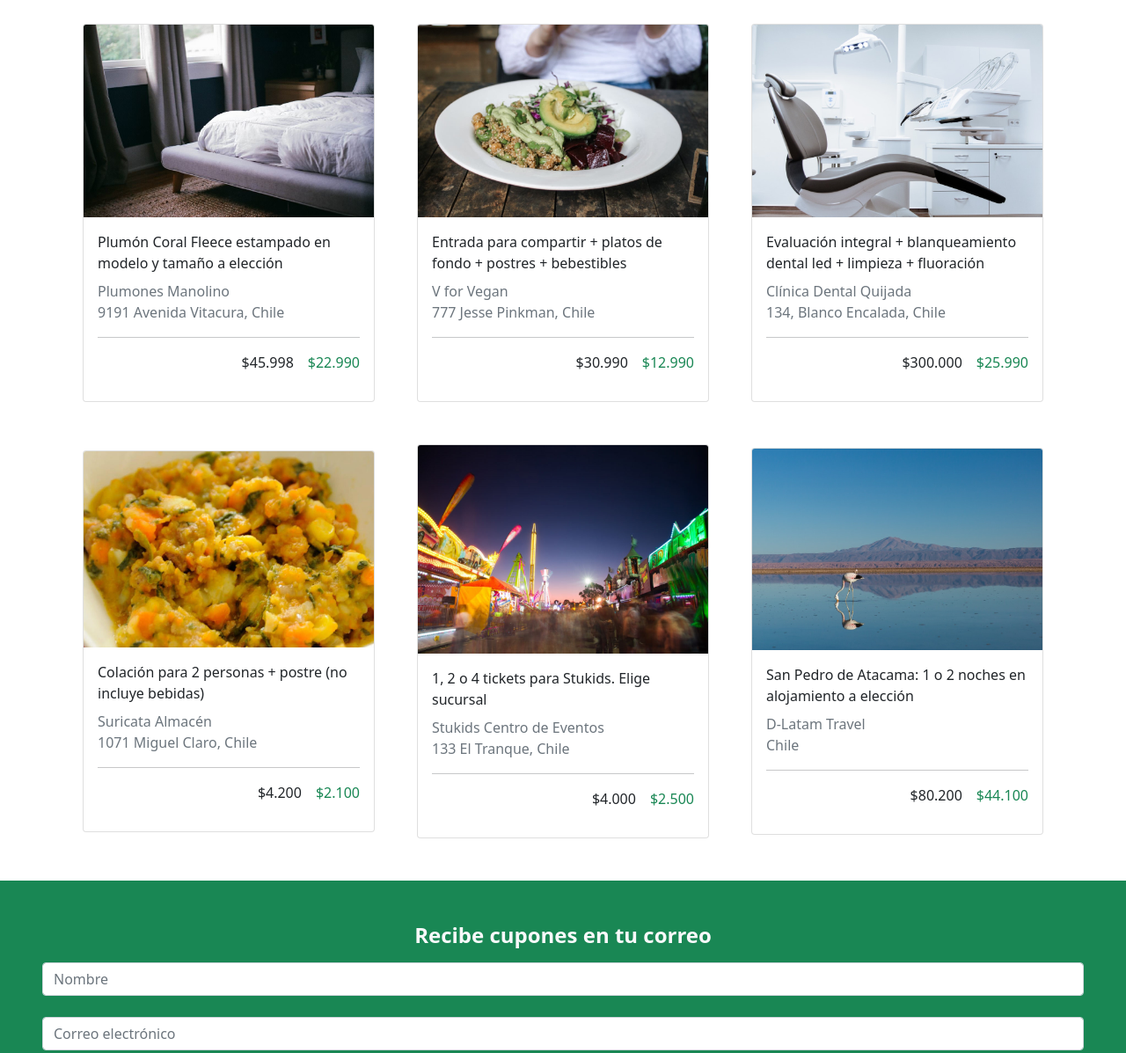
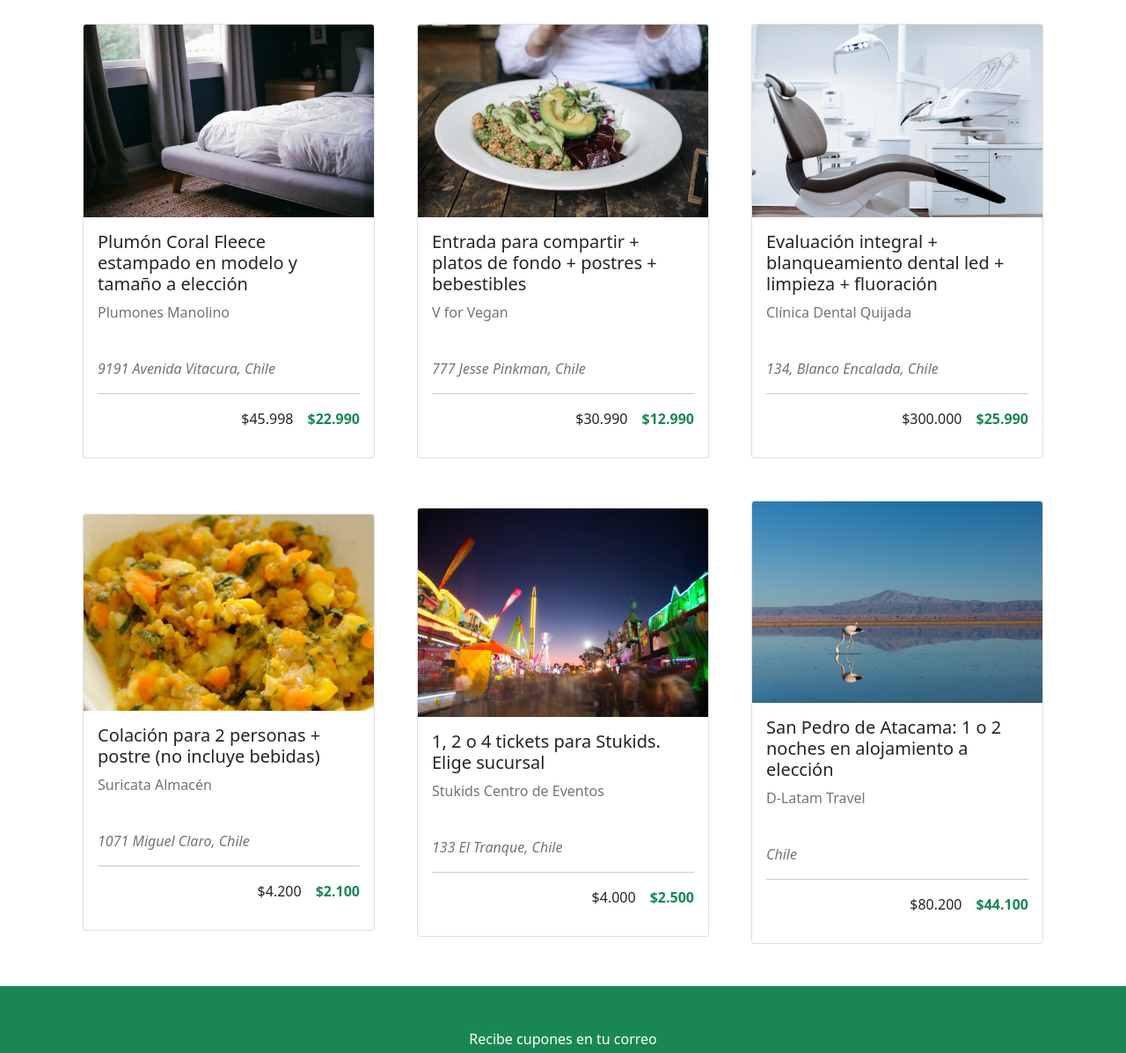
Before and after one commit to luisCastroMarquez/Bootstrap_Cuppon, a plain HTML site: page index.html in a window 1280 px wide. Shown: the part 77-1274 px from the top of the page at 88% size. Drawn offline with Linux system fonts and the light colour scheme.

Commit message:
se modifican las card, h5,p,i y se eliminan espacios

```diff
--- a/index.html
+++ b/index.html
@@ -10,7 +10,6 @@
 
     <nav class="navbar navbar-expand-lg navbar-dark bg-success">
         <div class="container-fluid">
-
             <a class="navbar-brand" href="#">
             <img src="assets/img/logo-white.png" alt="" width="86" height="25">
             </a>
@@ -29,12 +28,10 @@
               <li class="nav-item">
                 <a class="nav-link" href="#">Pricing</a>
               </li>
-
               <li class="nav-item">
                 <a class="nav-link disabled">Disabled</a>
               </li>
             </ul>
-
           </div>
         </div>
       </nav>
@@ -44,14 +41,13 @@
       <div class="card card-width">
             <img src="assets/img/cupon-1.jpg" class="card-img-top" alt="imagen de cupones">
             <div class="card-body">
-              <p class="card-title">Plumón Coral Fleece estampado en modelo y tamaño a elección</p>
-          <h7 class="card-text text-secondary">Plumones Manolino</h7><br>
-          <h7 class="card-text text-secondary"><i class="fa-solid fa-location-dot fa-2xs"></i> 9191 Avenida Vitacura, Chile</h7>
+              <h5 class="card-title">Plumón Coral Fleece estampado en modelo y tamaño a elección</h5>
+              <p class="card-text text-secondary">Plumones Manolino</p><br>
+              <i class="card-text text-secondary"><i class="fa-solid fa-location-dot fa-2xs"></i> 9191 Avenida Vitacura, Chile</i>
               <hr>
               <div class="d-flex justify-content-end gap-3">
                   <p>$45.998</p>
-                <p class="text-success">$22.990</p>
-
+                  <p class="text-success"><strong>$22.990</strong></p>
               </div>
             </div>
           </div>
@@ -61,13 +57,13 @@
           <div class="card card-width">
             <img src="./assets/img/cupon-2.jpg" class="card-img-top" alt="Plato Comida">
             <div class="card-body">
-              <p class="card-title">Entrada para compartir + platos de fondo + postres + bebestibles</p>
-              <h7 class="card-text text-secondary">V for Vegan</h7><br>
-              <h7 class="card-text text-secondary"><i class="fa-solid fa-location-dot fa-2xs"></i> 777 Jesse Pinkman, Chile</h7>
+              <h5 class="card-title">Entrada para compartir + platos de fondo + postres + bebestibles</h5>
+              <p class="card-text text-secondary">V for Vegan</p><br>
+              <i class="card-text text-secondary"><i class="fa-solid fa-location-dot fa-2xs"></i> 777 Jesse Pinkman, Chile</i>
               <hr>
               <div class="d-flex justify-content-end gap-3">
                 <p>$30.990</p>
-                <p class="text-success">$12.990</p>
+                <p class="text-success"><strong>$12.990</strong></p>
               </div>
             </div>
           </div>
@@ -76,13 +72,13 @@
           <div class="card card-width">
             <img src="./assets/img/cupon-3.jpg" class="card-img-top" alt="Consulta Dental">
             <div class="card-body">
-              <p class="card-title">Evaluación integral + blanqueamiento dental led + limpieza + fluoración</p>
-              <h7 class="card-text text-secondary">Clínica Dental Quijada</h7><br>
-              <h7 class="card-text text-secondary"><i class="fa-solid fa-location-dot fa-2xs"></i> 134, Blanco Encalada, Chile</h7>
+              <h5 class="card-title">Evaluación integral + blanqueamiento dental led + limpieza + fluoración</h5>
+              <p class="card-text text-secondary">Clínica Dental Quijada</p><br>
+              <i class="card-text text-secondary"><i class="fa-solid fa-location-dot fa-2xs"></i> 134, Blanco Encalada, Chile</i>
               <hr>
               <div class="d-flex justify-content-end gap-3">
                 <p>$300.000</p>
-                <p class="text-success">$25.990</p>
+                <p class="text-success"><strong>$25.990</strong></p>
               </div>
             </div>
           </div>
@@ -93,13 +89,13 @@
             <div class="card card-width">
               <img src="./assets/img/cupon-4.jpg" class="card-img-top" alt="Charquican"  width="300" height="223">
               <div class="card-body">
-                <p class="card-title">Colación para 2 personas + postre (no incluye bebidas)</p>
-                <h7 class="card-text text-secondary">Suricata Almacén</h7><br>
-                <h7 class="card-text text-secondary"><i class="fa-solid fa-location-dot fa-2xs"></i> 1071 Miguel Claro, Chile</h7>
+                <h5 class="card-title">Colación para 2 personas + postre (no incluye bebidas)</h5>
+                <p class="card-text text-secondary">Suricata Almacén</p><br>
+                <i class="card-text text-secondary"><i class="fa-solid fa-location-dot fa-2xs"></i> 1071 Miguel Claro, Chile</i>
                 <hr>
                 <div class="d-flex justify-content-end gap-3">
                   <p>$4.200</p>
-                  <p class="text-success">$2.100</p>
+                  <p class="text-success"><strong>$2.100</strong></p>
                 </div>
               </div>
             </div>
@@ -108,13 +104,13 @@
             <div class="card card-width">
               <img src="./assets/img/cupon-5.jpg" class="card-img-top" alt="Foto de parque de diversiones" width="300" height="237">
               <div class="card-body">
-                <p class="card-title">1, 2 o 4 tickets para Stukids. Elige sucursal </p>
-                <h7 class="card-text text-secondary">Stukids Centro de Eventos</h7><br>
-                <h7 class="card-text text-secondary"><i class="fa-solid fa-location-dot fa-2xs"></i> 133 El Tranque, Chile</h7>
+                <h5 class="card-title">1, 2 o 4 tickets para Stukids. Elige sucursal </h5>
+                <p class="card-text text-secondary">Stukids Centro de Eventos</p><br>
+                <i class="card-text text-secondary"><i class="fa-solid fa-location-dot fa-2xs"></i> 133 El Tranque, Chile</i>
                 <hr>
                 <div class="d-flex justify-content-end gap-3">
                   <p>$4.000</p>
-                  <p class="text-success">$2.500</p>
+                  <p class="text-success"><strong>$2.500</strong></p>
                 </div>
               </div>
             </div>
@@ -123,13 +119,13 @@
             <div class="card card-width">
               <img src="./assets/img/cupon-6.jpg" class="card-img-top" alt="Flamenco San Pedro" width="300" height="229">
               <div class="card-body">
-                <p class="card-title">San Pedro de Atacama: 1 o 2 noches en alojamiento a elección</p>
-                <h7 class="card-text text-secondary">D-Latam Travel</h7><br>
-                <h7 class="card-text text-secondary"><i class="fa-solid fa-location-dot fa-2xs"></i> Chile</h7>
+                <h5 class="card-title">San Pedro de Atacama: 1 o 2 noches en alojamiento a elección</h5>
+                <p class="card-text text-secondary">D-Latam Travel</p><br>
+                <i class="card-text text-secondary"><i class="fa-solid fa-location-dot fa-2xs"></i> Chile</i>
                 <hr>
                 <div class="d-flex justify-content-end gap-3">
                   <p>$80.200</p>
-                  <p class="text-success">$44.100</p>
+                  <p class="text-success"><strong>$44.100</strong></p>
                 </div>
               </div>
             </div>
@@ -139,8 +135,8 @@
 
       <form>
         <div class="p-2 ps-5 pe-5 pt-5 bg-success text-center">
-          <label for="exampleInputName1" class="form-label"><h4 class="text-light fw-bold">Recibe cupones en tu correo</h4></label>
-          <input type="fieldset" class="form-control" id="fieldset" aria-describedby="Nombre" placeholder="Nombre">
+          <label for="name" class="form-label text-white">Recibe cupones en tu correo</label>
+          <input type="text" class="form-control" id="name" placeholder="Nombre">
         </div>
         <div class="p-3 ps-5 pe-5 bg-success">
           <input type="email" class="form-control" id="exampleInputEmail1" placeholder="Correo electrónico">
```
Lines whose indentation alone changed are shown as unchanged.
